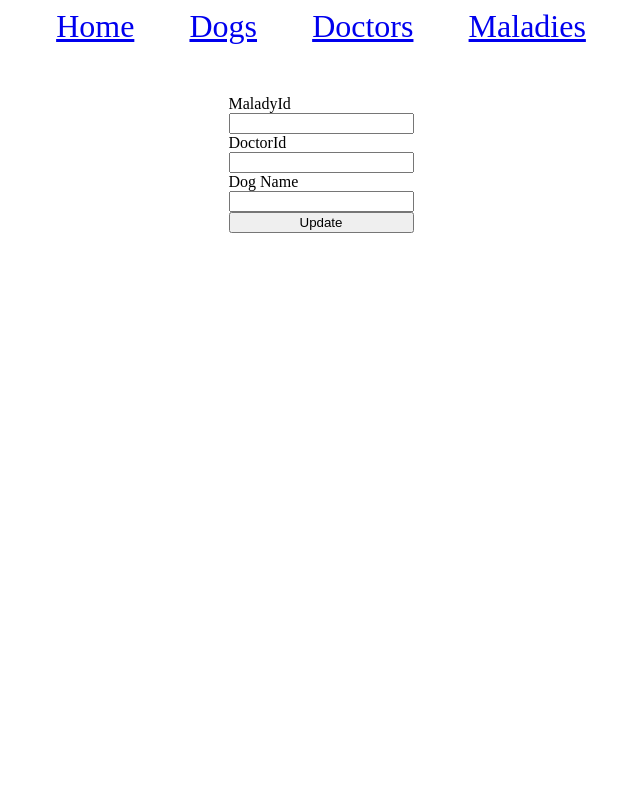
After one commit to Jhingerkid/Week19, a Flask app: template templates/update.html in a window 1280 px wide. The commit adds this page. Shown: the whole page, without its empty margins (319-959 px from the left). Run offline with Flask 2, Linux system fonts and the light colour scheme; the template is opened without the code that fills it, so the values that code supplies are empty.

Commit message:
Yeet
It hath been yeeted

```diff
--- a/main.py
+++ b/main.py
@@ -1,7 +1,7 @@
-from flask import Flask, render_template
+from flask import Flask, render_template, request
 import pymysql
 
-def dbConnect(query):
+def dbGather(query):
     connect = pymysql.connect(
         host='freetrainer.cryiqqx3x1ub.us-west-2.rds.amazonaws.com',
         user='tom',
@@ -14,8 +14,27 @@ def dbConnect(query):
     cursor.execute(query)
     output = cursor.fetchall()
     connect.close()
-    print(output[0]['doctorId'])
     return output
+
+def dbInsert(query):
+    connect = pymysql.connect(
+        host='freetrainer.cryiqqx3x1ub.us-west-2.rds.amazonaws.com',
+        user='tom',
+        password='changeme',
+        db='Tom_Barr',
+    )
+    cursor = connect.cursor()
+    cursor.execute(query)
+    connect.commit()
+    connect.close()
+
+def cleanUp(string):
+    string = string.strip("(")
+    string = string.strip(")")
+    string = string.strip(",")
+    string = string.strip("'")
+    return string
+
 
 app = Flask(__name__)
 
@@ -25,22 +44,139 @@ def home():
     return render_template("home.html")
 
 
-@app.route("/Dogs")
+@app.route("/Dogs", methods=['POST', 'GET'])
 def dogs():
-    return render_template("dogs.html")
+    dogListQuery = "SELECT Tom_Barr.animals.*, Tom_Barr.maladies.maladyName, Tom_Barr.doctors.doctorName \
+            FROM Tom_Barr.animals \
+            LEFT JOIN Tom_Barr.maladies \
+            ON Tom_Barr.maladies.maladyId = Tom_Barr.animals.maladyId \
+            LEFT JOIN Tom_Barr.doctors \
+            ON Tom_Barr.doctors.doctorId = Tom_Barr.animals.doctorId"
+    if request.method == "GET":
+        dog = dbGather(dogListQuery)
+        return render_template("dogs.html",
+        dogInfo=dog
+        )
+    if request.method == "POST":
+        if 'remdog' in request.form:
+            remDogId = request.form['remdog']
+            dbInsert('DELETE FROM Tom_Barr.animals WHERE animalId = ' + remDogId + ';')
+            dog = dbGather(dogListQuery)
+            return render_template("dogs.html",
+            dogInfo=dog
+            )
+        elif 'updatedog0' in request.form:
+            upDogMID = request.form['updatedog0']
+            upDogDID = request.form['updatedog1']
+            upDogAID = request.form['updatedog3']
+            upDogName = request.form['updatedog2']
+            dbInsert('UPDATE Tom_Barr.animals SET maladyId = ' + upDogMID + ', doctorId = ' + upDogDID +', animalName = "' + upDogName + '" WHERE animalId = ' + upDogAID)
+            dog = dbGather(dogListQuery)
+            return render_template("dogs.html",
+            dogInfo=dog
+            )
+        elif 'searchdog' in request.form:
+            userSearch = request.form['searchdog']
+            searchQuery = dogListQuery + ' WHERE animalName LIKE "%' + userSearch + '%" OR maladyName LIKE "%' + userSearch + '%" OR doctorName LIKE "%' + userSearch + '%"'
+            dog = dbGather(searchQuery)
+            print(searchQuery)
+            return render_template("dogs.html",
+            dogInfo=dog
+            )
+        else:
+            newDog = request.form['adddog']
+            newDogDoctor = request.form['adddogdoc']
+            newDogMalady = request.form['adddogmal']
+            if newDog == "" or newDogMalady == "" or newDogMalady == "":
+                dog = dbGather(dogListQuery)
+                warning = "Fields cannot be empty"
+                return render_template("dogs.html",
+                dogInfo=dog,
+                warning=warning
+                )
+            dbInsert('INSERT INTO Tom_Barr.animals (animalName, doctorId, maladyId) VALUES ("' + newDog + '",' + newDogDoctor + ',' + newDogMalady + ');')
+            dog = dbGather(dogListQuery)
+            return render_template("dogs.html",
+            dogInfo=dog,
+            newDog=newDog
+            )
 
 
-@app.route("/Doctors")
+@app.route("/Doctors", methods=['POST', 'GET'])
 def doctors():
-    doctor = dbConnect('SELECT doctorId FROM Tom_Barr.doctors where doctorName = "Jim";')
-    return render_template("doctors.html",
-        doctor=doctor
+    if request.method == "GET":
+        doctor = dbGather('SELECT * FROM Tom_Barr.doctors;')
+        return render_template("doctors.html",
+        docInfo=doctor
+        )
+    if request.method == "POST":
+        if 'remdoc' in request.form:
+            remDocId = request.form['remdoc']
+            dbInsert('DELETE FROM Tom_Barr.doctors WHERE doctorId = ' + remDocId + ';')
+            doctor = dbGather('SELECT * FROM Tom_Barr.doctors;')
+            return render_template("doctors.html",
+            docInfo=doctor
+            )
+        elif 'updatedoctor0' in request.form:
+            upDocName = request.form['updatedoctor0']
+            upDocID = request.form['updatedoctor1']
+            dbInsert('UPDATE Tom_Barr.doctors SET doctorName = "' + upDocName + '" WHERE doctorId = ' + upDocID)
+            doctor = dbGather('SELECT * FROM Tom_Barr.doctors;')
+            return render_template("doctors.html",
+            docInfo=doctor
+            )
+        else:
+            newDoctor = request.form['adddoc']
+            dbInsert('INSERT INTO Tom_Barr.doctors (doctorName) VALUES ("' + newDoctor + '");')
+            doctor = dbGather('SELECT * FROM Tom_Barr.doctors;')
+            return render_template("doctors.html",
+            docInfo=doctor,
+            newDoctor=newDoctor
+            )
+
+
+@app.route("/Maladies", methods=['POST', 'GET'])
+def maladies():
+    if request.method == "GET":
+        malady = dbGather('SELECT * FROM Tom_Barr.maladies;')
+        return render_template("maladies.html",
+        malInfo=malady
+        )
+    if request.method == "POST":
+        if 'remmal' in request.form:
+            remMalId = request.form['remmal']
+            dbInsert('DELETE FROM Tom_Barr.maladies WHERE maladyId = ' + remMalId + ';')
+            malady = dbGather('SELECT * FROM Tom_Barr.maladies;')
+            return render_template("maladies.html",
+            malInfo=malady
+            )
+        else:
+            newMalady = request.form['addmal']
+            dbInsert('INSERT INTO Tom_Barr.maladies (maladyName) VALUES ("' + newMalady + '");')
+            malady = dbGather('SELECT * FROM Tom_Barr.maladies;')
+            return render_template("maladies.html",
+            malInfo=malady,
+            newMalady=newMalady
+            )
+
+
+@app.route("/Update", methods=['POST'])
+def update():
+    updateInfo = request.form['updog']
+    updateInfoArr = updateInfo.split()
+    updateInfoClean = list(map(cleanUp, updateInfoArr))
+    return render_template("update.html",
+    updateInfo=updateInfoClean
     )
 
-
-@app.route("/Maladies")
-def maladies():
-    return render_template("maladies.html")
+@app.route("/UpdateDoc", methods=['POST'])
+def updateDoc():
+    updateInfo = request.form['updoctor']
+    updateInfoArr = updateInfo.split()
+    updateInfoClean = list(map(cleanUp, updateInfoArr))
+    return render_template("updateDoctor.html",
+    updateInfo=updateInfoClean
+    )
 
 
 if __name__ == "__main__":
--- a/static/css/template.css
+++ b/static/css/template.css
@@ -0,0 +1,64 @@
+html {
+  display: flex;
+  width: 100%;
+  flex-direction: column;
+  justify-content: center;
+  align-items: center;
+}
+
+body {
+  display: flex;
+  width: 100%;
+  flex-direction: column;
+  justify-content: center;
+  align-items: center;
+}
+
+header {
+  display: flex;
+  flex-direction: row;
+  font-size: 200%;
+  justify-content: space-evenly;
+  width: 50%;
+}
+
+.doginfo {
+  display: flex;
+  flex-direction: row;
+  width: 40%;
+  justify-content: space-between;
+}
+
+.docinfo {
+  margin-top: 20px;
+  display: flex;
+  flex-direction: row;
+  width: 40%;
+  justify-content: space-between;
+}
+
+.malinfo {
+  margin-top: 20px;
+  display: flex;
+  flex-direction: row;
+  width: 20%;
+  justify-content: space-between;
+}
+
+.search-return {
+  display: flex;
+  flex-direction: row;
+  width: 20%;
+  justify-content: space-between;
+  padding: 30px 0px 30px 0px;
+}
+
+.update-dog {
+  display: flex;
+  flex-direction: column;
+  margin-top: 50px;
+}
+
+.update-doctor {
+  margin-top: 50px;
+}
--- /dev/null
+++ b/templates/update.html
@@ -0,0 +1,40 @@
+<html lang="en" dir="ltr">
+  <head>
+    <meta charset="utf-8" />
+    <title>Song Home</title>
+  </head>
+  <body>
+    {% extends "template.html" %} {% block content %}
+    <form class="update-dog" action="/Dogs" method="POST">
+      <label>MaladyId</label>
+      <input
+        type="text"
+        value="{{updateInfo[0]}}"
+        id="updatedog"
+        name="updatedog0"
+      />
+      <label>DoctorId</label>
+      <input
+        type="text"
+        value="{{updateInfo[1]}}"
+        id="updatedog"
+        name="updatedog1"
+      />
+      <label>Dog Name</label>
+      <input
+        type="text"
+        value="{{updateInfo[2]}}"
+        id="updatedog"
+        name="updatedog2"
+      />
+      <input
+        type="hidden"
+        value="{{updateInfo[3]}}"
+        id="updatedog"
+        name="updatedog3"
+      />
+      <input value="Update" type="submit" />
+    </form>
+    {% endblock %}
+  </body>
+</html>
```
Also changed, not shown: templates/doctors.html (+28 -2 lines), templates/dogs.html (+60 -2 lines), templates/home.html (+1 -6 lines), templates/maladies.html (+19 -2 lines), templates/updateDoctor.html (added, +26 -0 lines), 1 other file.
